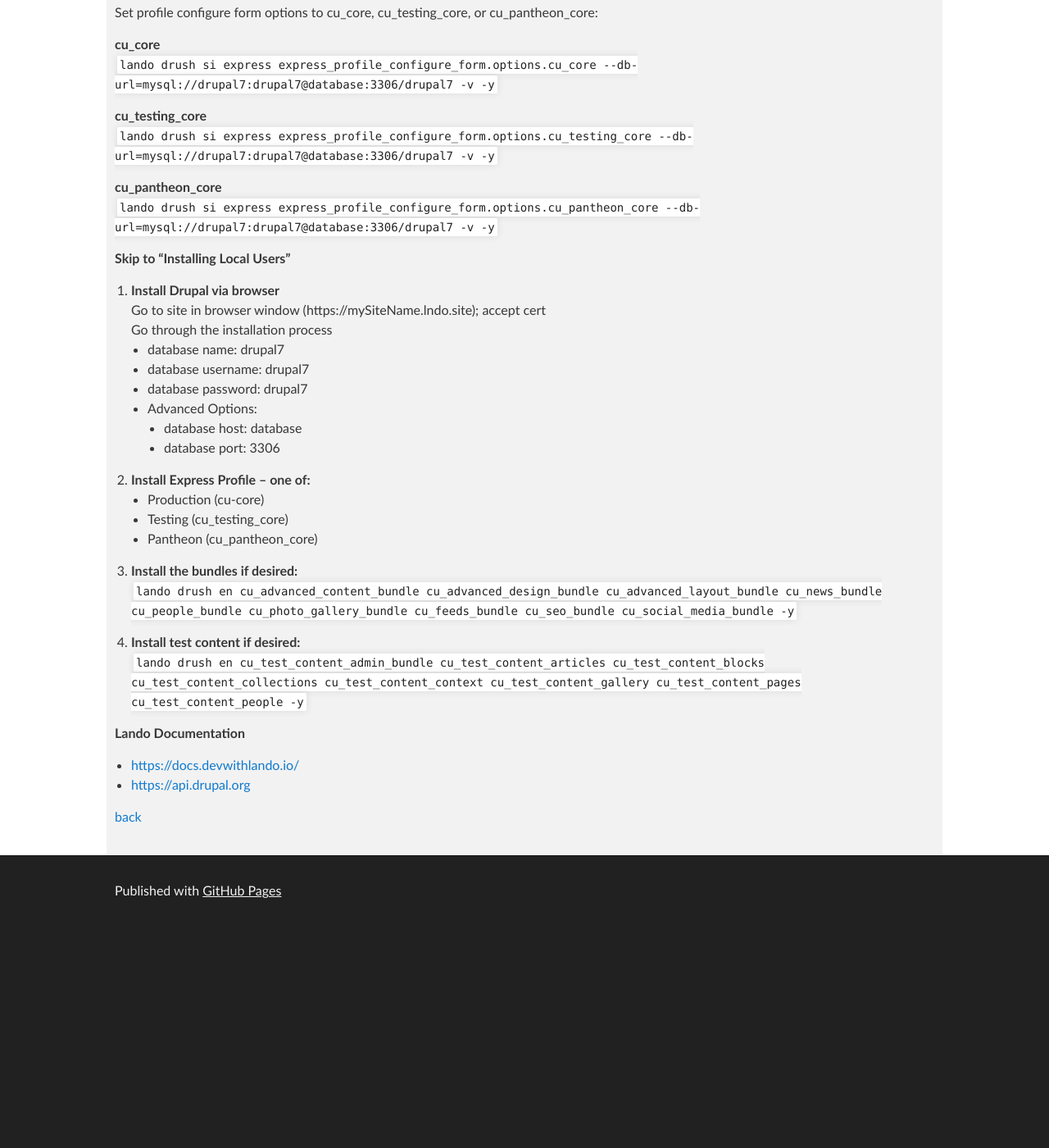
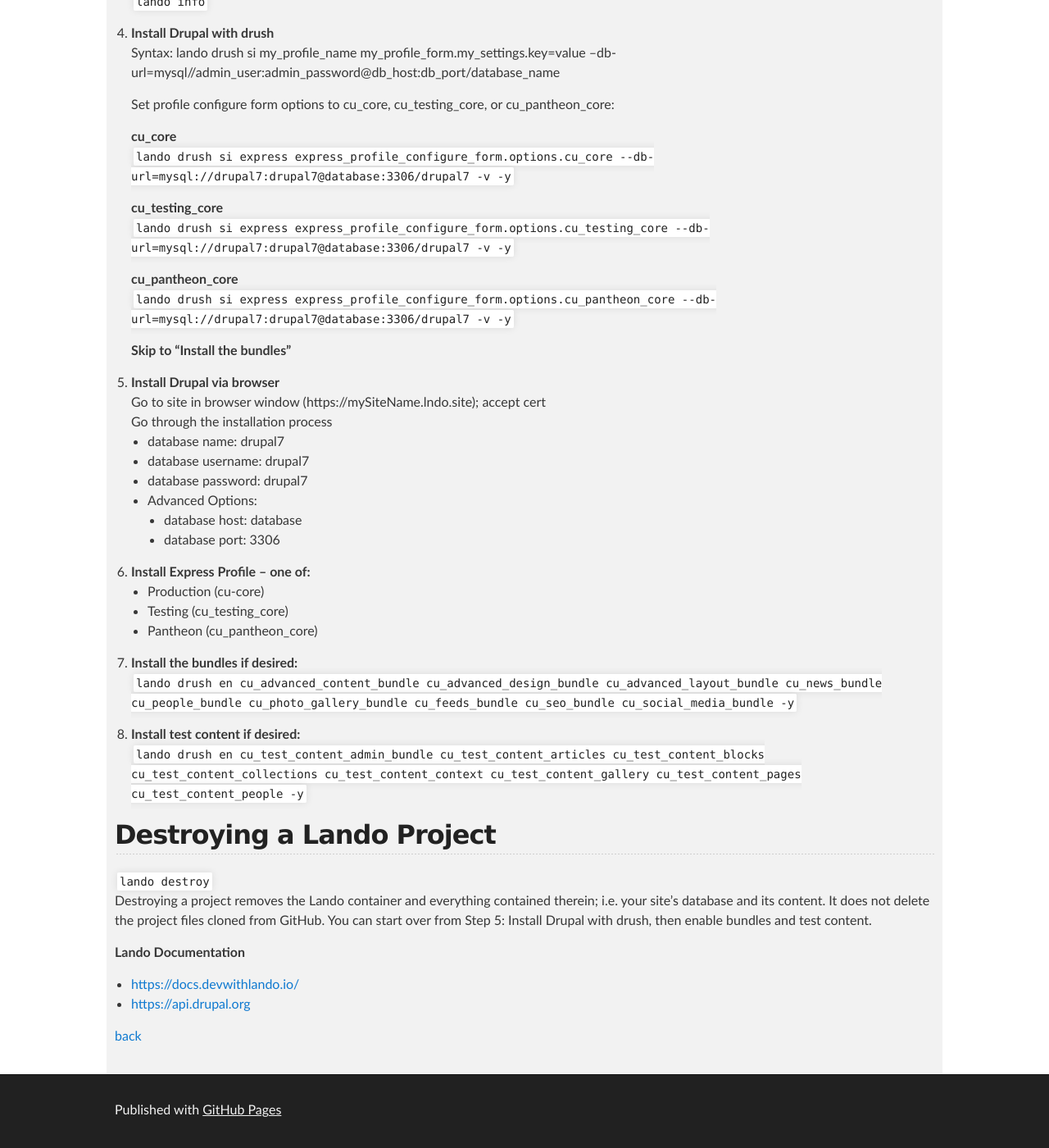
Before and after one commit to cathysnider/cathysnider.github.io, a Jekyll site: the page built from lando.md, in a window 1280 px wide and 1400 px high, scrolled down 1217 px. Shown: the whole window at 82% size. Built offline with Jekyll 4.4.1, drawn with Linux system fonts in a browser that asks for light colours; before the commit the page ends 2350 px from its top, so only the background shows below that; some of the changed text lies outside the part shown.

Commit message:
add Lando destroy

````diff
--- a/lando.md
+++ b/lando.md
@@ -5,9 +5,12 @@ layout: default
 
 # Drupal 7 Express-mono install with Lando
 
-1. **Install Lando (a one-time setup)** <br />
-   Get Lando dmg from GitHub; run through package installation <br />
-   Lando config is created at ~/.lando
+## Install Lando (One Time Setup)
+
+Get Lando dmg from GitHub; run through package installation <br />
+Lando config is created at ~/.lando
+
+## Creating Web Express Project
 
 1. **Set up a project folder with CU Boulder Drupal 7 Express Codebase and Profile** <br />
    Specifically, CU Boulder's Hardened Drupal 7:<br />
@@ -44,18 +47,18 @@ layout: default
 1. **Install Drupal with drush** <br />
    Syntax: lando drush si my_profile_name my_profile_form.my_settings.key=value --db-url=mysql//admin_user:admin_password@db_host:db_port/database_name
 
-  Set profile configure form options to cu_core, cu_testing_core, or cu_pantheon_core:
+   Set profile configure form options to cu_core, cu_testing_core, or cu_pantheon_core:
 
-  **cu_core** <br />
-    ```lando drush si express express_profile_configure_form.options.cu_core --db-url=mysql://drupal7:drupal7@database:3306/drupal7 -v -y```
+   **cu_core** <br />
+     ```lando drush si express express_profile_configure_form.options.cu_core --db-url=mysql://drupal7:drupal7@database:3306/drupal7 -v -y```
 
-  **cu_testing_core** <br />
-    ```lando drush si express express_profile_configure_form.options.cu_testing_core --db-url=mysql://drupal7:drupal7@database:3306/drupal7 -v -y```
+   **cu_testing_core** <br />
+     ```lando drush si express express_profile_configure_form.options.cu_testing_core --db-url=mysql://drupal7:drupal7@database:3306/drupal7 -v -y```
 
-  **cu_pantheon_core** <br />
-    ```lando drush si express express_profile_configure_form.options.cu_pantheon_core --db-url=mysql://drupal7:drupal7@database:3306/drupal7 -v -y```
+   **cu_pantheon_core** <br />
+     ```lando drush si express express_profile_configure_form.options.cu_pantheon_core --db-url=mysql://drupal7:drupal7@database:3306/drupal7 -v -y```
 
-   **Skip to "Installing Local Users"**
+   **Skip to "Install the bundles"**
 
 1. **Install Drupal via browser** <br />
    Go to site in browser window (https://mySiteName.lndo.site); accept cert <br />
@@ -78,6 +81,12 @@ layout: default
 1. **Install test content if desired:** <br />
    ```lando drush en cu_test_content_admin_bundle cu_test_content_articles cu_test_content_blocks cu_test_content_collections cu_test_content_context cu_test_content_gallery cu_test_content_pages cu_test_content_people -y```
 
+## Destroying a Lando Project
+
+```lando destroy``` <br />
+Destroying a project removes the Lando container and everything contained therein; i.e. your site's database and its content. It does not delete the project files cloned from GitHub. You can start over from Step 5: Install Drupal with drush, then enable bundles and test content.
+
+
 **Lando Documentation** <br />
 * [https://docs.devwithlando.io/](https://docs.devwithlando.io/)
 * [https://api.drupal.org](https://api.drupal.org)
````
